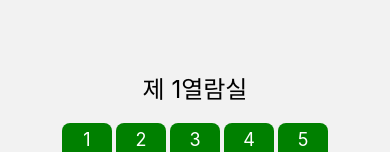
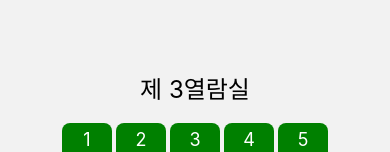
Before and after one commit to SJA-ai22/React_Native_practice, a React Native app: screen /room3 in a window 390 px wide. Shown: the part 155-307 px from the top of the page. Built offline with nearby package versions, Linux system fonts and the light colour scheme.

Commit message:
update room1,2,3 conditional statement

```diff
--- a/src/pages/DetailPages/room1Page.jsx
+++ b/src/pages/DetailPages/room1Page.jsx
@@ -13,7 +13,7 @@ const Room1 = () => {
   const [reportReasonInput, setReportReasonInput] = useState('');
 
   const handleSeatReservation = (index) => {
-    if (selectedSeat === null) {
+    if (selectedSeat === null ||selectedSeatInfo.room === '제 2열람실' || selectedSeatInfo.room === '제 3열람실') {
       const updatedSeats = [...room1Seats];
       updatedSeats[index] = !updatedSeats[index];
       setRoom1Seats(updatedSeats);
@@ -27,6 +27,7 @@ const Room1 = () => {
       setSelectedSeatInfo(null);
       setSelectedSeat(null);
     }
+    console.log(selectedSeatInfo);
   };
 
   const handleReport = () => {
--- a/src/pages/DetailPages/room2Page.jsx
+++ b/src/pages/DetailPages/room2Page.jsx
@@ -13,7 +13,7 @@ const Room2 = () => {
   const [reportReasonInput, setReportReasonInput] = useState('');
 
   const handleSeatReservation = (index) => {
-    if (selectedSeat === null) {
+    if (selectedSeat === null ||selectedSeatInfo.room === '제 1열람실' || selectedSeatInfo.room === '제 3열람실') {
       const updatedSeats = [...room2Seats];
       updatedSeats[index] = !updatedSeats[index];
       setRoom2Seats(updatedSeats);
@@ -27,8 +27,8 @@ const Room2 = () => {
       setSelectedSeatInfo(null);
       setSelectedSeat(null);
     }
+    console.log(selectedSeatInfo);
   };
-
 
   const handleReport = () => {
     setReportModalVisible(true);
@@ -79,7 +79,7 @@ const Room2 = () => {
         <Text style={styles.reportButtonText}>신고</Text>
       </TouchableOpacity>
 
-      <Text style={styles.title}>제 1열람실</Text>
+      <Text style={styles.title}>제 2열람실</Text>
       {renderSeats()}
 
       <Modal
--- a/src/pages/DetailPages/room3Page.jsx
+++ b/src/pages/DetailPages/room3Page.jsx
@@ -13,7 +13,7 @@ const Room3 = () => {
   const [reportReasonInput, setReportReasonInput] = useState('');
 
   const handleSeatReservation = (index) => {
-    if (selectedSeat === null) {
+    if (selectedSeat === null ||selectedSeatInfo.room === '제 1열람실' || selectedSeatInfo.room === '제 2열람실') {
       const updatedSeats = [...room3Seats];
       updatedSeats[index] = !updatedSeats[index];
       setRoom3Seats(updatedSeats);
@@ -27,6 +27,7 @@ const Room3 = () => {
       setSelectedSeatInfo(null);
       setSelectedSeat(null);
     }
+    console.log(selectedSeatInfo);
   };
 
   const handleReport = () => {
@@ -78,7 +79,7 @@ const Room3 = () => {
         <Text style={styles.reportButtonText}>신고</Text>
       </TouchableOpacity>
 
-      <Text style={styles.title}>제 1열람실</Text>
+      <Text style={styles.title}>제 3열람실</Text>
       {renderSeats()}
 
       <Modal
```
